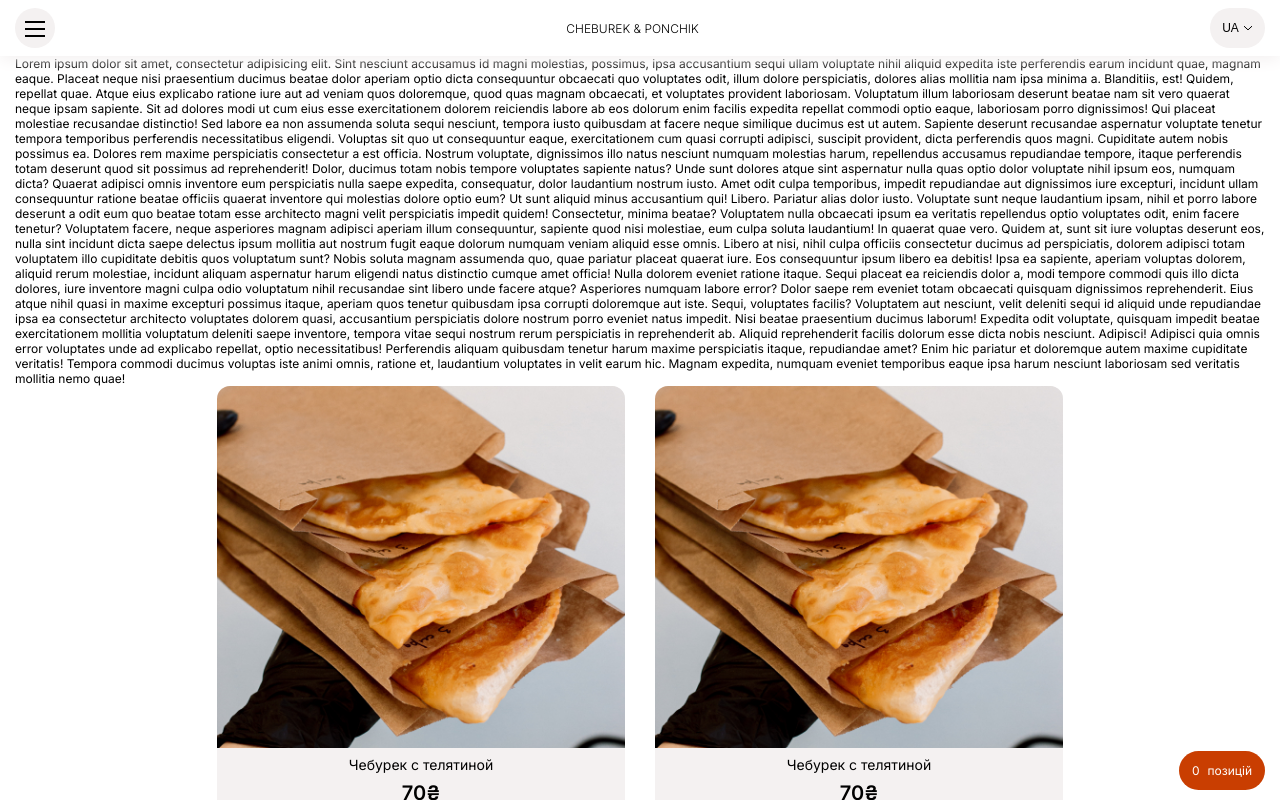
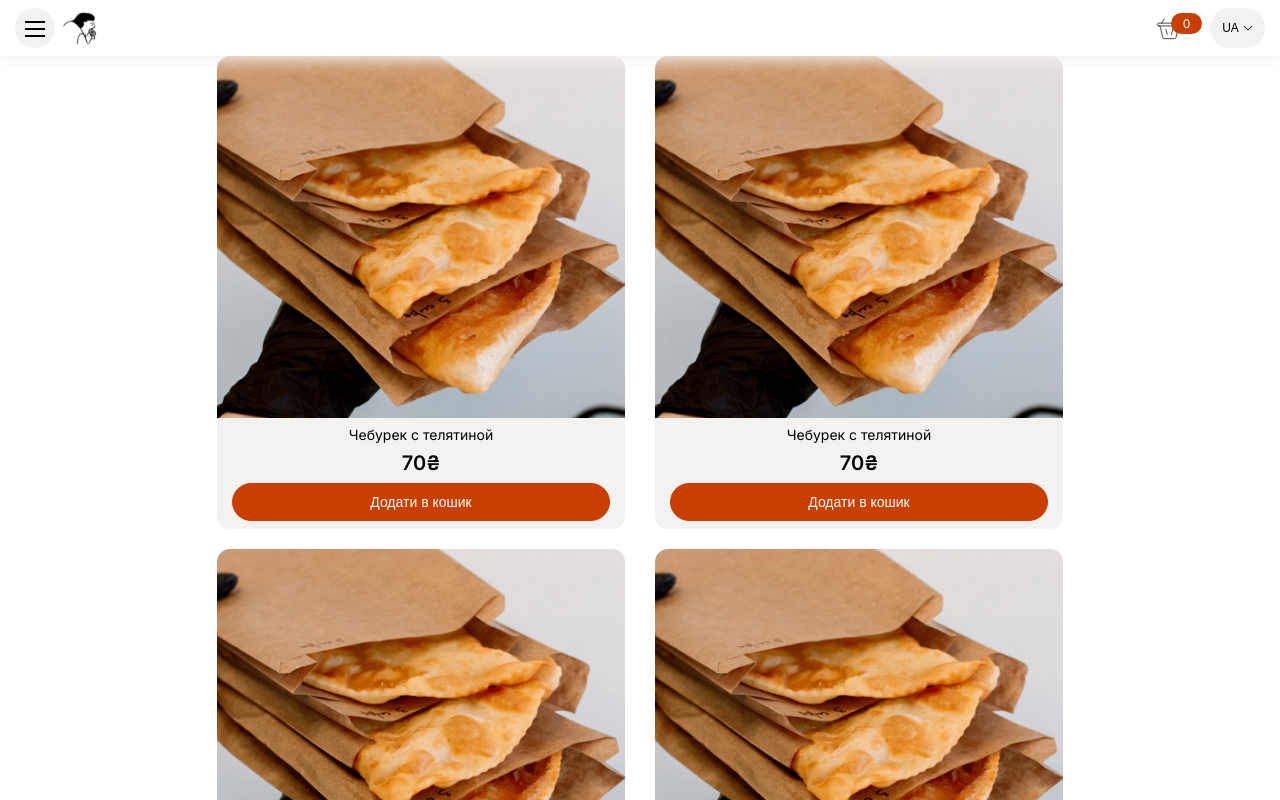
Before and after one commit to ArturTroyanDev/cheburek-shop, a Next.js app: page / in a window 1280 px wide. Shown: the top 800 px of the page. Built offline with nearby package versions, Linux system fonts and the light colour scheme.

Commit message:
added logo and update shoppingCart

```diff
--- a/src/app/components/Header/Header.module.scss
+++ b/src/app/components/Header/Header.module.scss
@@ -6,16 +6,13 @@
     background: rgb(255, 255, 255);
     box-shadow: 0px 4px 15px 0px rgba(244, 241, 241, 1);
 
-}
-
     .header {
         max-width: 1280px;
         height: inherit;
         display: flex;
-    justify-content: space-between;
+        // justify-content: space-between;
         align-items: center;
         z-index: 100;
-}
 
         .burger {
             // display: none;
@@ -24,6 +21,7 @@
             height: 40px;
             background: rgba(244, 241, 241, 1);
             border-radius: 50%;
+            margin-right: 8px;
 
             span {
                 position: absolute;
@@ -45,6 +43,10 @@
 
         }
 
+        .logoWrapper {
+            margin-right: auto;
+        }
+
         .title {
             white-space: nowrap;
             font-weight: 300;
@@ -59,6 +61,7 @@
             gap: 4px;
             background: rgba(244, 241, 241, 1);
             border-radius: 20px;
+            margin-left: 8px;
         }
 
         .search {
@@ -75,3 +78,6 @@
                 border-radius: 50%;
             }
         }
+    }
+
+}
--- a/src/app/components/Header/Header.tsx
+++ b/src/app/components/Header/Header.tsx
@@ -1,25 +1,30 @@
 import Image from "next/image"
 import arrowDown from "../../../../public/icons/arrowDown.svg"
+import logo from "../../../../public/icons/logo.svg"
 import styles from './Header.module.scss'
+import { ShoppingCart } from "../ShoppingCart/ShoppingCart"
 
 export function Header() {
     return (
         <div className={styles.head}>
             <div className="container header__container">
                 <header className={styles.header}>
+
                     <button className={styles.burger} id="burger">
                         <span></span><span></span><span></span>
                     </button>
-                    <h1 className={styles.title}>CHEBUREK & PONCHIK </h1>
+
+                    <span className={styles.logoWrapper}>
+                        <Image src={logo} alt="" />
+                    </span>
+
+                    <ShoppingCart />
+
                     <button className={styles.languageSwitcher}>
                         <p>UA</p>
-
                         <Image src={arrowDown} alt="" />
 
                     </button>
-                    {/* <button className={styles.search}>
-                        <div></div>
-                    </button> */}
                 </header>
             </div>
         </div>
--- a/src/app/components/ShoppingCart/ShoppingCart.module.scss
+++ b/src/app/components/ShoppingCart/ShoppingCart.module.scss
@@ -1,14 +1,39 @@
 .cartBlock {
-    position: fixed;
-    bottom: 10px;
-    right: 15px;
-    width: max-content;
-    padding: 12px 13px;
+    position: relative;
     display: flex;
     justify-content: center;
     align-items: center;
-    gap: 8px;
-    border-radius: 50px;
+    width: 47px;
+    height: 30px;
+    // border-radius: 50px;
     color: #fff;
-    background: rgba(201, 62, 1, 1);
+
+    .img {
+        position: absolute;
+        left: 0;
+        bottom: 0;
+        width: 28px;
+        height: 28px;
+    }
+
+    .counterWrapper {
+        right: 0;
+        top: 0;
+        position: absolute;
+        display: flex;
+        justify-content: center;
+        align-items: center;
+        width: 31px;
+        height: 21px;
+        // padding: 2px 9px 3px 9px;
+        background: rgba(201, 62, 1, 1);
+        border-radius: 50px;
+
+    }
+
+    .counter {
+        background: rgba(201, 62, 1, 1);
+        border-radius: 50px;
+
+    }
 }
--- a/src/app/components/ShoppingCart/ShoppingCart.tsx
+++ b/src/app/components/ShoppingCart/ShoppingCart.tsx
@@ -2,7 +2,7 @@
 
 import React from 'react';
 import Image from "next/image";
-// import cart from "../../../../public/icons/shoppingCart.svg"
+import cart from "../../../../public/icons/shoppingCart.svg"
 import styles from './ShoppingCart.module.scss'
 import { useProductCounter } from "@/context/contextProductsCounter";
 
@@ -16,14 +16,15 @@ import { useProductCounter } from "@/context/contextProductsCounter";
 
 export function ShoppingCart() {
 
-    const {count} = useProductCounter()
+    const { count } = useProductCounter()
 
     return (
         <div className={styles.cartBlock}>
-            {/* <Image src={cart} alt="bin" /> */}
-                <p>{count}</p>
+            <Image className={styles.img} src={cart} alt="bin" />
 
-            <p>позицій</p>
+            <span className={styles.counterWrapper}>
+                <p className={styles.counter}>{count}</p>
+            </span>
         </div>
     )
 }
--- a/src/app/page.tsx
+++ b/src/app/page.tsx
@@ -2,7 +2,7 @@ import React from "react";
 import { Header } from "./components/Header/Header";
 import { AboutUs } from "./components/AboutUs/AboutUs";
 import { Button } from "./components/Button/Button";
-import { ShoppingCart } from "./components/ShoppingCart/ShoppingCart";
+// import { ShoppingCart } from "./components/ShoppingCart/ShoppingCart";
 import { TypeProvider } from '@/context/contextProductsCounter';
 import { ProductCard } from "./components/ProductCard/ProductCard";
 import { CardList } from "./components/CardList/CardList";
@@ -19,7 +19,6 @@ export default function Home() {
       <div className="wrapper">
         <Header />
         <div className="container">
-          <AboutUs />
           <CardList>
             <ProductCard />
             <ProductCard />
@@ -27,7 +26,6 @@ export default function Home() {
             <ProductCard />
             <ProductCard />
             <ProductCard />
-            <ShoppingCart/>
           </CardList>
         </div>
       </div>
```
Also changed, not shown: public/icons/logo.svg (added), 1 other file (tests, documents, lock files or other folders). Lines whose indentation alone changed are shown as unchanged.
